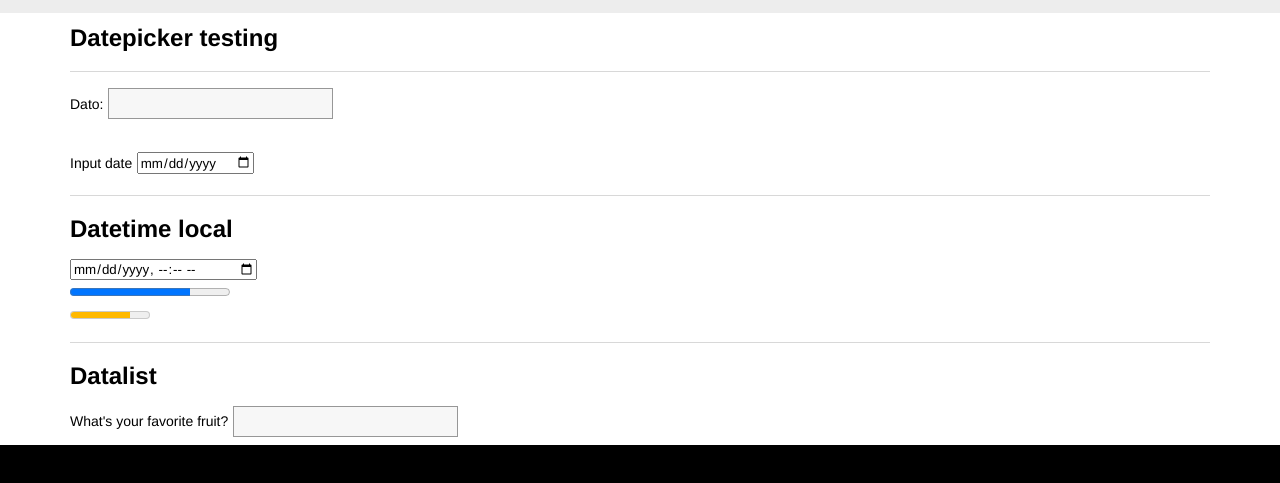
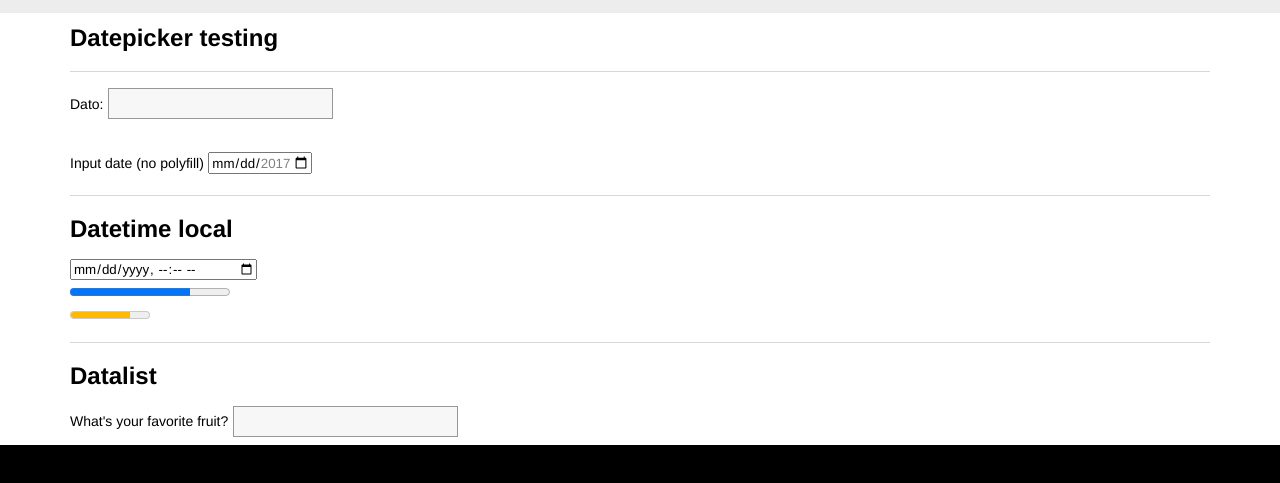
Before and after one commit to zoso/MonterAdmin, a website: page pages/datepicker.html in a window 1280 px wide. Shown: the part 215-698 px from the top of the page. Drawn offline with nearby package versions, Linux system fonts and the light colour scheme; a small style sheet from the web is missing.

Commit message:
Date min max

```diff
--- a/pages/datepicker.html
+++ b/pages/datepicker.html
@@ -73,8 +73,8 @@
                         <div class="content-divider noline"></div>
                         <div id="selected"></div>
                         <div class="content-divider noline"></div>
-                        <label for="dateOrg">Input date</label>
-                        <input type="date" id="dateOrg" name="dateOrg">
+                        <label for="dateOrg">Input date (no polyfill)</label>
+                        <input type="date" id="dateOrg" name="dateOrg" min="2017-03-20" max="2017-12-31">
                     </div>
                 </div>
                 <div class="row">
@@ -127,7 +127,7 @@
     </footer>
     <script src="https://cdnjs.cloudflare.com/ajax/libs/moment.js/2.9.0/moment.min.js" integrity="sha256-Cjux44IGDGmZwm+qw4rtfj1swD9zdqmja4gaflupI8o=" crossorigin="anonymous"></script>
     <script src="https://cdnjs.cloudflare.com/ajax/libs/moment.js/2.17.1/locale/nb.js"></script>
-    <script src="../js/date-input-polyfill.dist.js"></script>
+    <!--<script src="../js/date-input-polyfill.dist.js"></script>-->
     <script src="../js/pikaday.js"></script>
     <script>
         moment.locale('nb');
```
